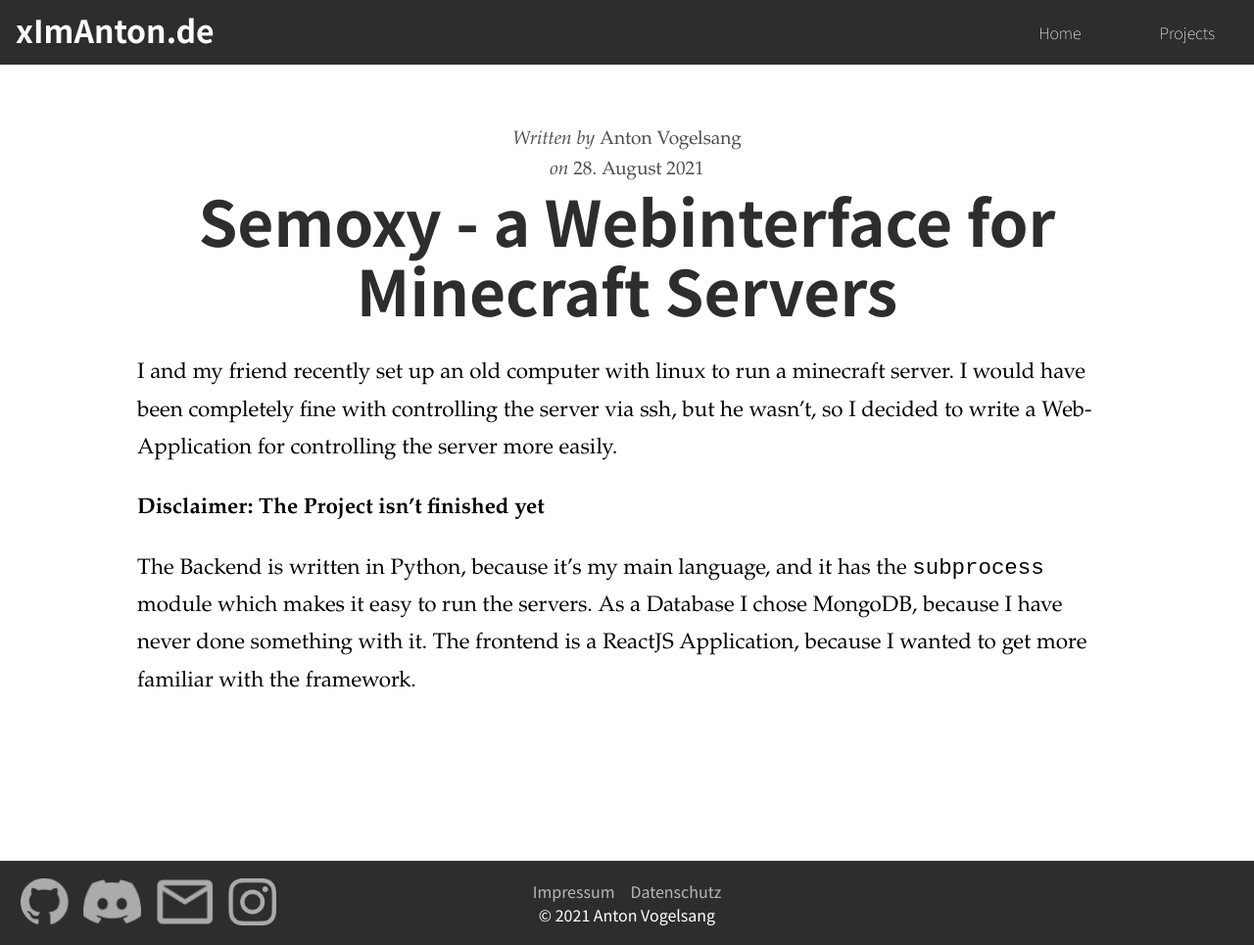
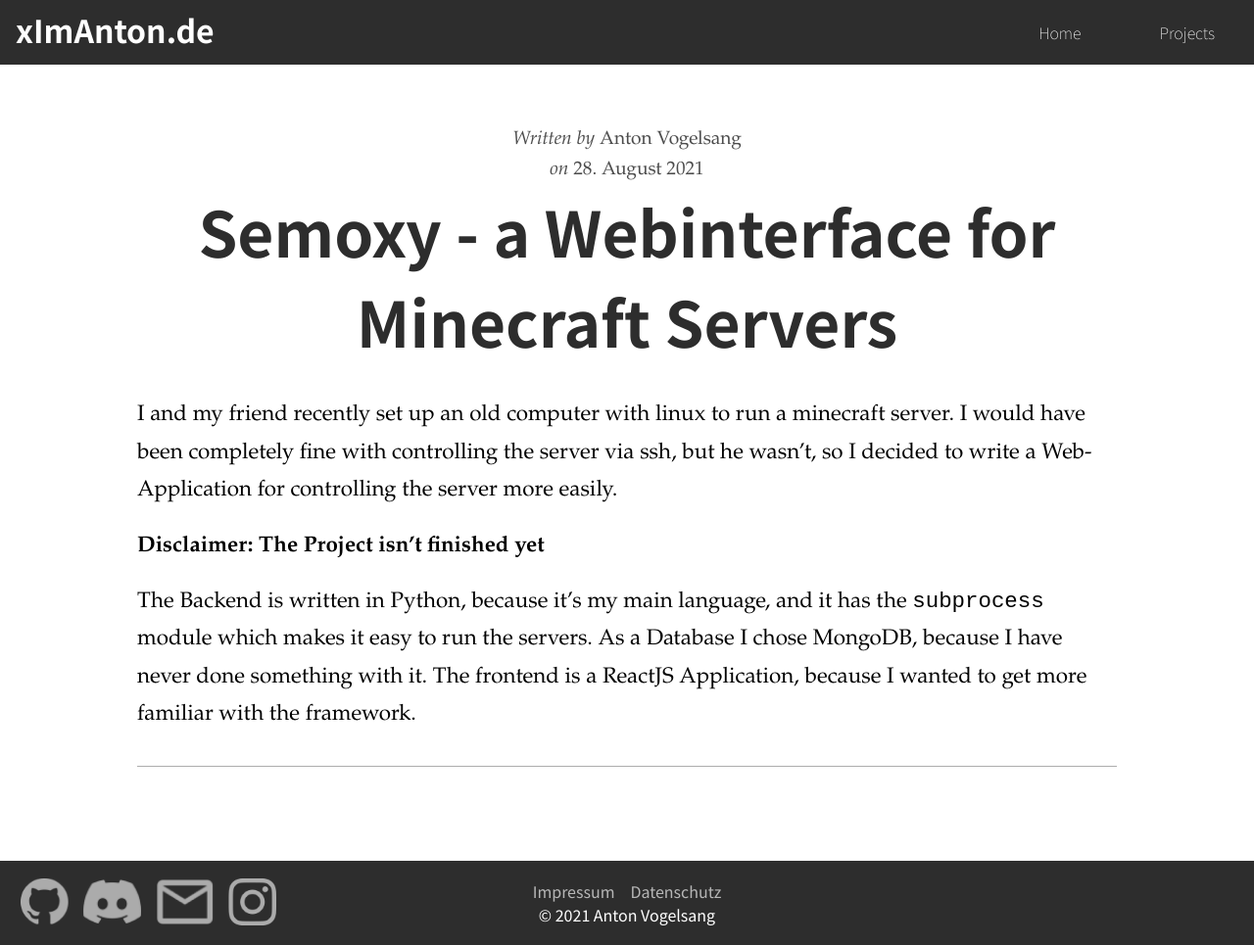
Before and after one commit to xImAnton/ximanton.github.io, a Jekyll site: the page built from _posts/2021-08-28-Semoxy.md, in a window 1280 px wide and 965 px high. Shown: the whole window at 98% size. Built offline with Jekyll 4.4.1, drawn with Linux system fonts in a browser that asks for light colours.

Commit message:
changed some post styles

```diff
--- a/_includes/head.html
+++ b/_includes/head.html
@@ -21,5 +21,5 @@
     <link href="https://fonts.googleapis.com/css2?family=Noto+Sans+KR:wght@100;400;500;700;900&display=swap" rel="stylesheet">
 
     <meta name="theme-color" content="#2D2D2D">
-    <title>{{ page.title }}</title>
+    <title>{{ page.title }} | xImAnton.de</title>
 </head>
--- a/_layouts/post.html
+++ b/_layouts/post.html
@@ -21,5 +21,9 @@ layout: text
     <div class="post-content{% if page.centered %} centered{% endif %}">
         {{ content }}
     </div>
-    {% include post-navigation.html back=page.next.url forward=page.previous.url %}
+    <hr>
+    {% include post-navigation.html
+        back=page.next.url
+        forward=page.previous.url
+    %}
 </div>
--- a/assets/css/main.css
+++ b/assets/css/main.css
@@ -25,7 +25,7 @@ h1 {
     text-align: center;
 }
 
-h2 {
+:not(.post-content) > h2 {
     font-size: 3rem;
     margin: 0 0 .6rem;
     text-align: center;
@@ -415,10 +415,6 @@ section.text.centered {
     margin: 2rem 0;
 }
 
-.post-item:last-child hr {
-    display: none;
-}
-
 .post-item .date {
     font-size: .9rem;
     color: var(--light-background);
--- a/assets/css/post.css
+++ b/assets/css/post.css
@@ -9,9 +9,21 @@
 
 .post h1 {
     color: var(--background);
-    line-height: 1.1em;
     font-family: var(--sans);
     margin-bottom: .5em;
+    line-height: normal;
+}
+
+.post h2, .post h3, .post h4, .post h5, .post h6 {
+    font-family: var(--sans);
+    text-align: left;
+    line-height: normal;
+    color: var(--background);
+    margin: .4em 0;
+}
+
+.post p {
+    margin: 0 0 .8em;
 }
 
 .post, .post-meta {
@@ -27,3 +39,16 @@
 .post-meta .it {
     font-style: italic;
 }
+
+.post hr {
+    border: 0;
+    border-top: 1px solid #2D2D2D63;
+    margin: 2rem 0;
+}
+
+.post-content img {
+    width: 100%;
+    margin: 1em 0;
+    border: 1px solid #d7d7d7d9;
+    border-radius: .3em;
+}
--- a/index.html
+++ b/index.html
@@ -1,4 +1,4 @@
 ---
 layout: home
-title: xImAnton.de | Home
+title: Home
 ---
```
Also changed, not shown: projects/index.html (+8 -2 lines).
